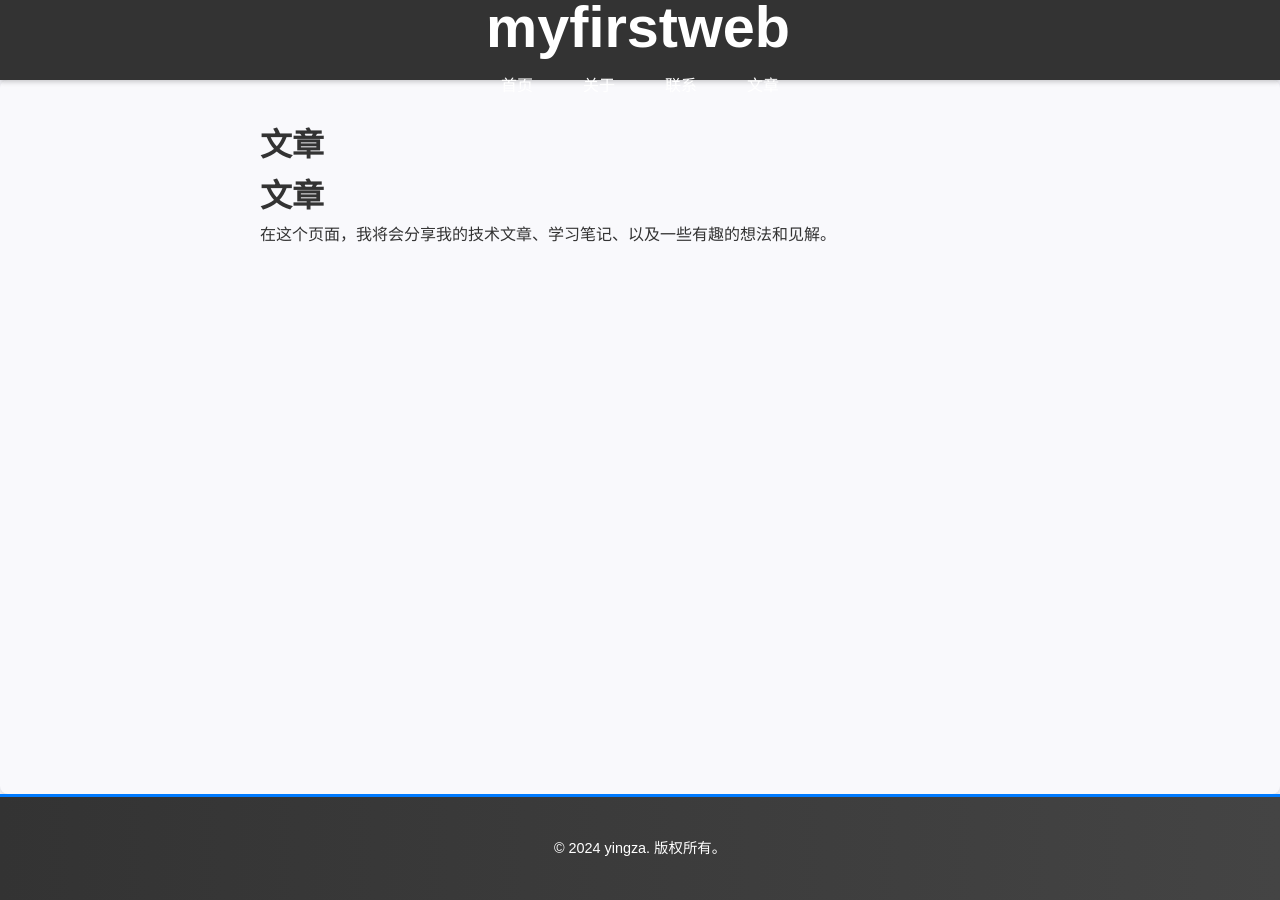
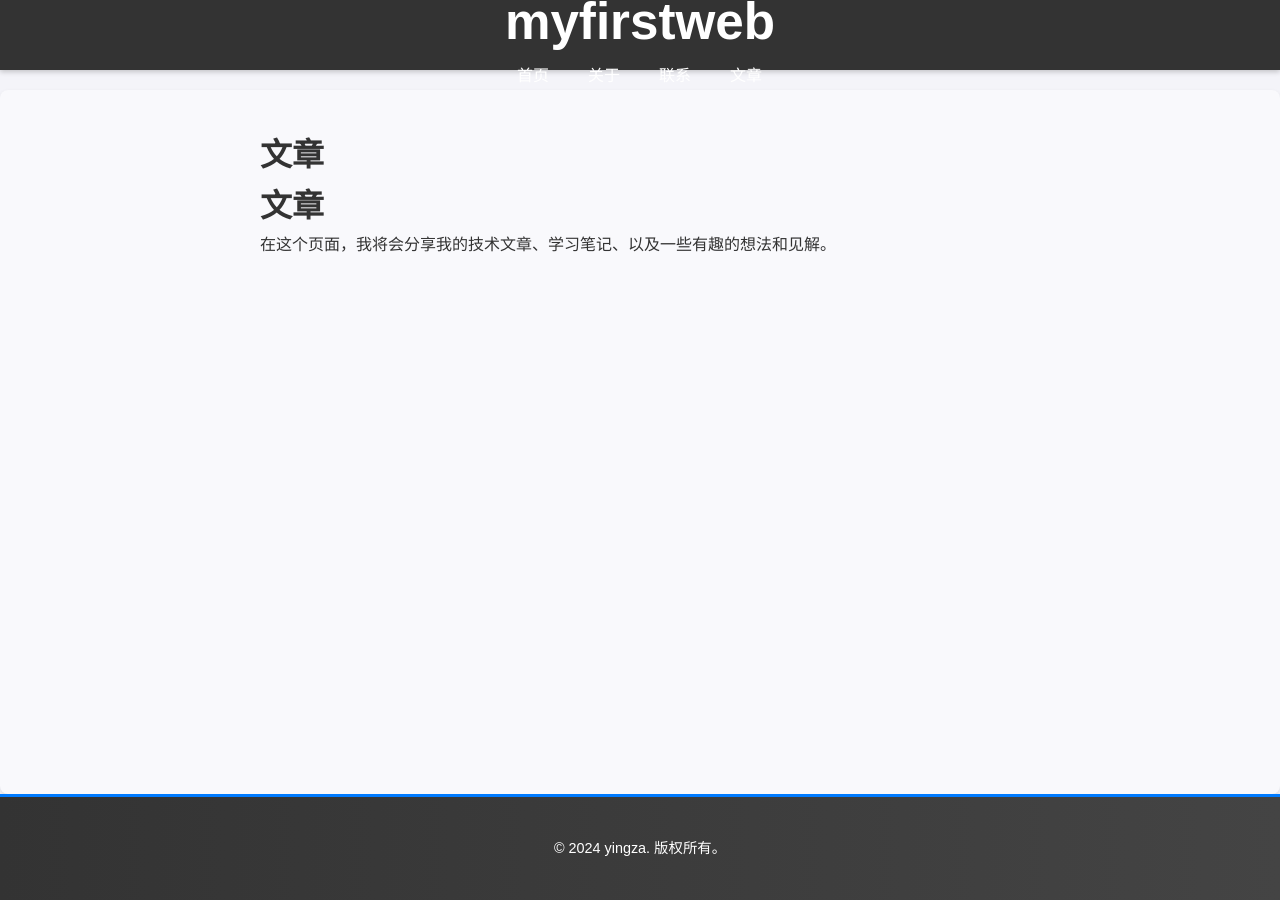
Before and after one commit to yingza-l/skills-github-pages, a Jekyll site: the page built from articles.md, in a window 1280 px wide. Built offline with Jekyll 4.4.1, drawn with Linux system fonts in a browser that asks for light colours.

Commit message:
Update style.css

```diff
--- a/assets/css/style.css
+++ b/assets/css/style.css
@@ -24,7 +24,7 @@ body {
 /* 主体内容 */
 main {
     flex-grow: 1; /* 主体内容区占据剩余空间 */
-    margin-top: 80px; /* 确保不被头部遮挡 */
+    margin-top: 90px; /* 增加顶部间距，以防止头部遮挡内容 */
     padding: 20px;
     background-color: #f9f9fc; /* 背景颜色略微浅一些 */
     box-shadow: 0 2px 4px rgba(0, 0, 0, 0.1); /* 添加轻微阴影 */
@@ -37,7 +37,7 @@ header {
     top: 0;
     left: 0;
     width: 100%;
-    height: 80px; /* 头部高度 */
+    height: 70px; /* 适当调整头部高度 */
     background-color: #333;
     color: white;
     z-index: 1000;
@@ -48,11 +48,11 @@ header {
     box-shadow: 0 2px 5px rgba(0, 0, 0, 0.2); /* 添加阴影 */
 }
 
-/* 保持 logo 样式 */
+/* logo 样式 */
 header .logo a {
     color: white;
     text-decoration: none;
-    font-size: 1.8em;
+    font-size: 1.6em; /* 调整 logo 字体大小 */
     font-weight: bold;
 }
 
@@ -60,14 +60,15 @@ header .logo a {
 header nav ul {
     list-style: none;
     display: flex;
-    gap: 20px; /* 菜单项间距 */
+    gap: 15px; /* 增加菜单项之间的间距 */
 }
 
 header nav ul li a {
     color: white;
     text-decoration: none;
-    padding: 10px 15px;
+    padding: 8px 12px; /* 增加内边距，确保点击区域合适 */
     border-radius: 5px;
+    font-size: 1em; /* 增加字体大小 */
 }
 
 header nav ul li a:hover {
@@ -116,7 +117,7 @@ footer .social-links a:hover {
     }
 
     main {
-        margin-top: 100px; /* 为更小屏幕调整顶部间距 */
+        margin-top: 110px; /* 为更小屏幕调整顶部间距 */
     }
 
     footer .social-links a {
@@ -127,7 +128,7 @@ footer .social-links a:hover {
 /* 特定页面样式 */
 .intro {
     text-align: center;
-    font-size: 1.4em;
+    font-size: 1.2em; /* 调整 intro 字体大小 */
     margin-top: 30px;
     color: #555;
 }
```
